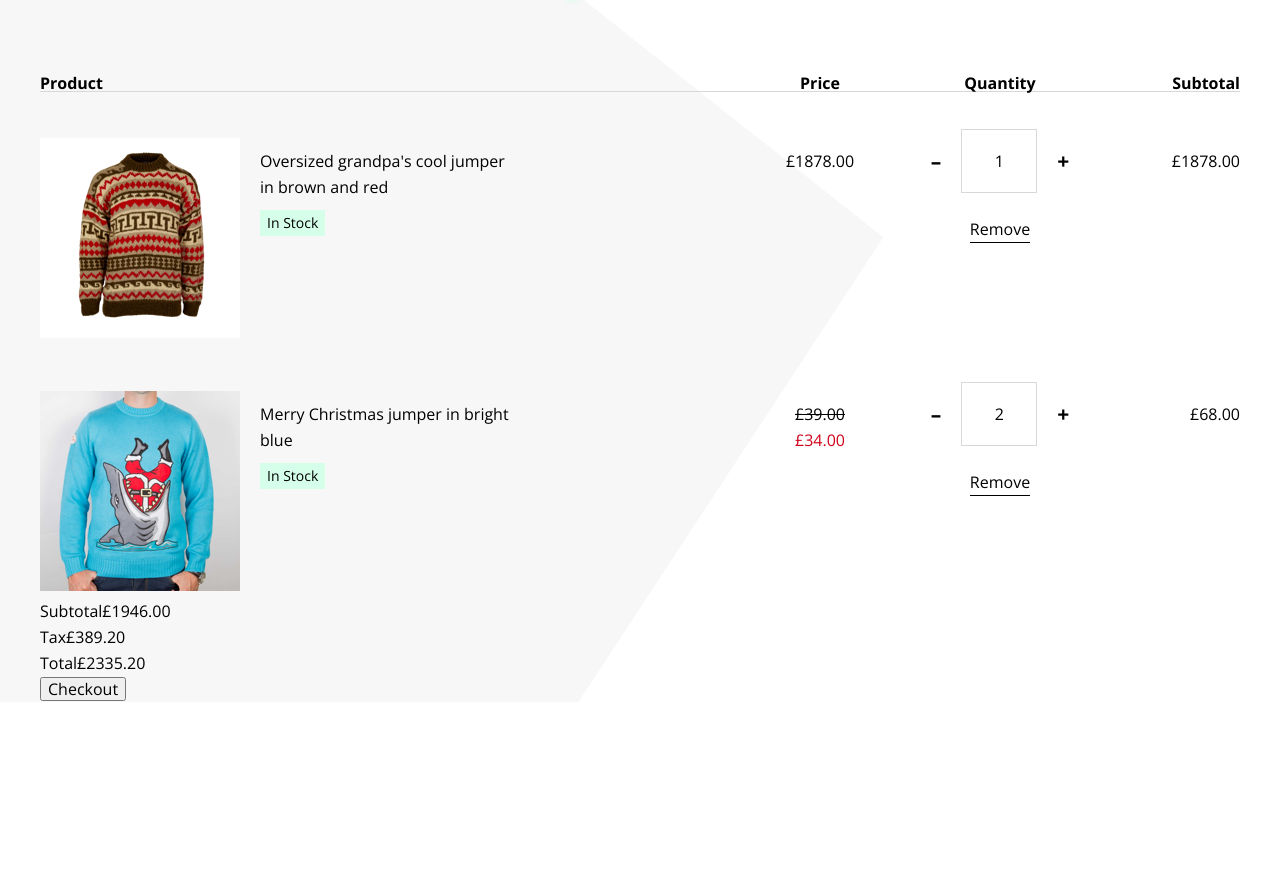
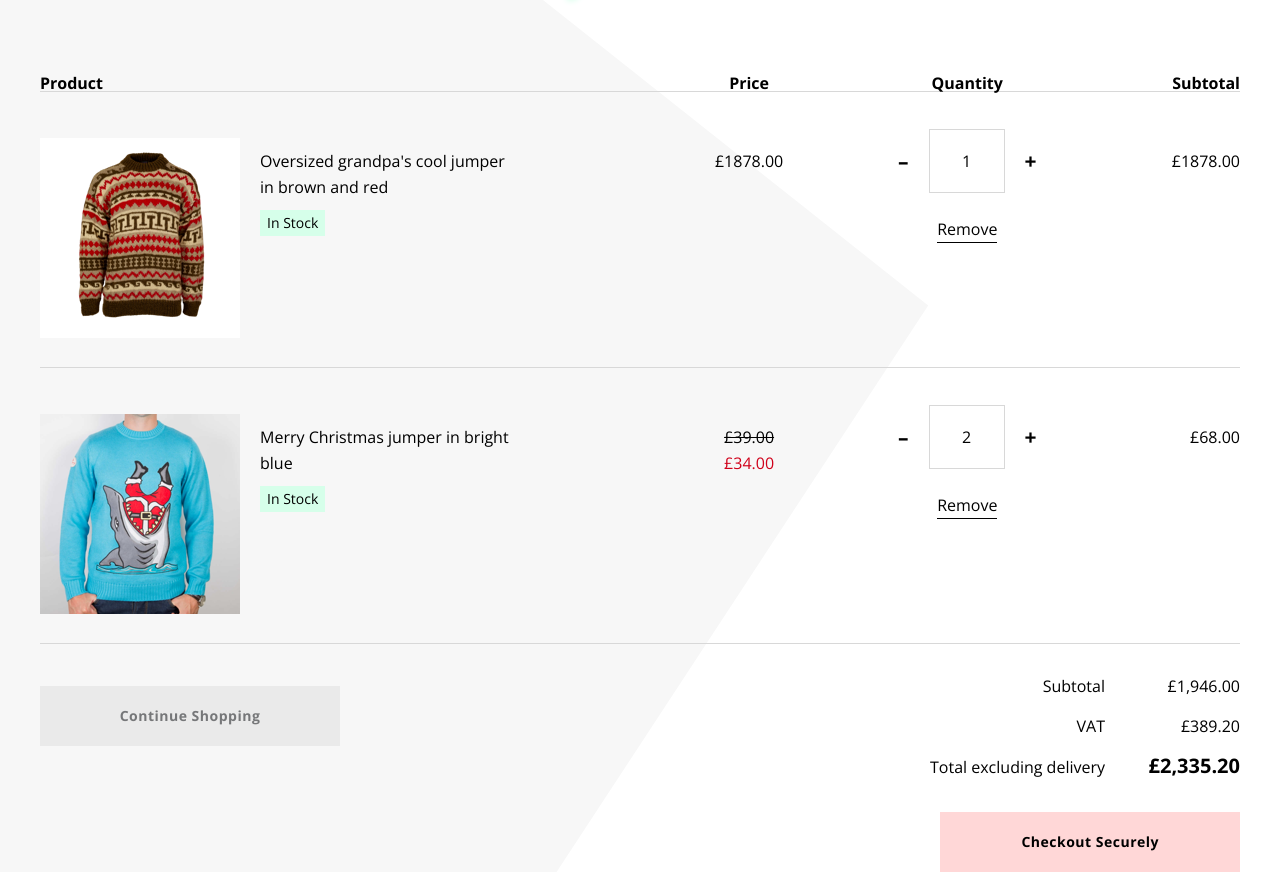
Before and after one commit to BenCrook/basket-page, a React (Create React App) app: page / in a window 1280 px wide. Shown: the part 308-1180 px from the top of the page. Before the commit the page ends 1010 px from the top, so only its background shows below. Built offline with nearby package versions, Linux system fonts and the light colour scheme.

Commit message:
* General styling

```diff
--- a/src/App.tsx
+++ b/src/App.tsx
@@ -1,9 +1,10 @@
-import React, { useState } from 'react';
+import React, {useState} from 'react';
 import ProductGrid from './components/product-grid/ProductGrid';
 import ProgressSteps from './components/progress-steps/ProgressSteps';
-import { initialBasket } from './data';
+import {initialBasket} from './data';
 import Totals from './components/totals/Totals';
-import { BasketContentsInterface } from './types';
+import {BasketContentsInterface} from './types';
+import styles from './app.module.css';
 
 const successfulCheckout = (basket: BasketContentsInterface[]) => {
     console.log(basket);
@@ -17,17 +18,26 @@ const App = () => {
     const emptyBasket = <div>Your basket is empty.</div>;
     const populatedBasket = (
         <>
-            <ProductGrid basket={basket} updateBasket={updateBasket} />
-            <Totals basket={basket} />
-            <button disabled={!basket.length} onClick={() => successfulCheckout(basket)}>Checkout</button>
+            <ProductGrid basket={basket} updateBasket={updateBasket}/>
+            <div>
+                <button className={styles.continue}>Continue Shopping</button>
+                <span className={styles.totals}>
+                    <Totals basket={basket}/>
+                    <button className="primary large"
+                            disabled={!basket.length}
+                            onClick={() => successfulCheckout(basket)}>
+                        Checkout Securely
+                    </button>
+                </span>
+            </div>
         </>
     );
 
     return (
         <div className="container">
-            <ProgressSteps />
+            <ProgressSteps/>
             <h1 className="page-title">My Basket</h1>
-            {basketIsPopulated ?  populatedBasket: emptyBasket}
+            {basketIsPopulated ? populatedBasket : emptyBasket}
         </div>
     )
 };
--- /dev/null
+++ b/src/app.module.css
@@ -0,0 +1,28 @@
+.continue {
+    display: none;
+    float: left;
+    margin-top: 20px;
+}
+
+.totals {
+    display: block;
+    margin-top: 22px;
+    text-align: center;
+}
+
+@media (min-width: 768px) {
+    .continue {
+        display: block;
+        min-width: 300px;
+    }
+
+    .totals {
+        text-align: right;
+    }
+
+    .total {
+        display: inline-block;
+        float: right;
+        margin-top: 50px;
+    }
+}
--- a/src/components/product-grid/ProductRow.tsx
+++ b/src/components/product-grid/ProductRow.tsx
@@ -1,8 +1,8 @@
 import React from 'react';
 import Price from '../price/Price';
 import QuantityMessaging from './QuantityMessages';
-import { currencySymbol } from '../../data';
-import { BasketContentsInterface } from '../../types';
+import {currencySymbol} from '../../data';
+import {BasketContentsInterface} from '../../types';
 import styles from './product-row.module.css';
 
 interface PropsInterface {
@@ -20,6 +20,19 @@ const ProductRow = (props: PropsInterface) => {
     const product = props.product;
     const productPrice = product.specialPrice ? product.specialPrice : product.price;
 
+    const QuantityEditor = () => {
+        return (
+            <>
+                <div className={styles.quantityWrapper}>
+                    <span className={styles.quantityIcon} onClick={() => props.updateQty('DECREMENT', product)}>–</span>
+                    <input className={styles.quantityInput} type="text" value={product.qtyInBag} readOnly/>
+                    <span className={styles.quantityIcon} onClick={() => props.updateQty('INCREMENT', product)}>+</span>
+                </div>
+                <div className={styles.remove} onClick={() => props.removeItem(product.sku)}>Remove</div>
+            </>
+        )
+    };
+
     return (
         <div className={styles.row}>
             <div className={`${styles.column} ${styles.product}`}>
@@ -28,7 +41,13 @@ const ProductRow = (props: PropsInterface) => {
                 </div>
                 <div>
                     <div className={styles.name}>{product.name}</div>
+                    <div className={styles.mobilePrice}>
+                        <Price price={product.price} specialPrice={product.specialPrice}/>
+                    </div>
                     <div className={styles.inStock}>{product.qty ? 'In Stock' : 'Out of stock'}</div>
+                </div>
+                <div className={styles.mobileQuantity}>
+                    <QuantityEditor/>
                 </div>
             </div>
 
@@ -37,12 +56,7 @@ const ProductRow = (props: PropsInterface) => {
             </div>
 
             <div className={`${styles.column} ${styles.quantity}`}>
-                <div className={styles.quantityWrapper}>
-                    <span className={styles.quantityIcon} onClick={() => props.updateQty('DECREMENT', product)}>–</span>
-                    <input className={styles.quantityInput} type="text" value={product.qtyInBag} readOnly />
-                    <span className={styles.quantityIcon} onClick={() => props.updateQty('INCREMENT', product)}>+</span>
-                </div>
-                <div className={styles.remove} onClick={() => props.removeItem(product.sku)}>Remove</div>
+                <QuantityEditor/>
                 <QuantityMessaging qtyInBag={product.qtyInBag} max={product.max}/>
             </div>
 
--- a/src/components/product-grid/product-grid.module.css
+++ b/src/components/product-grid/product-grid.module.css
@@ -1,6 +1,6 @@
 .header {
     border-bottom: 1px solid var(--color-light-gray);
-    display: flex;
+    display: none;
     font-weight: bold;
     line-height: 1;
 }
@@ -19,10 +19,16 @@
 }
 
 .quantity {
-    width: 20%;
+    width: 30%;
 }
 
 .subtotal {
     text-align: right;
     width: 10%;
 }
+
+@media (min-width: 900px) {
+    .header {
+        display: flex;
+    }
+}
--- a/src/components/product-grid/product-row.module.css
+++ b/src/components/product-grid/product-row.module.css
@@ -1,18 +1,53 @@
 .row {
-    display: flex;
+    border-bottom: 1px solid var(--color-light-gray);
+    padding-bottom: 22px;
 }
 
 .column {
-    padding-top: 56px;
+    padding-top: 30px;
 }
 
 .product {
-    display: flex;
-    width: 60%;
+    text-align: center;
+    width: 100%;
+}
+
+.price {
+    display: none;
+    width: 10%;
+}
+
+.quantity {
+    display: none;
+    padding-top: 15px;
+    text-align: center;
+    width: 100%;
+}
+
+.mobileQuantity {
+    padding-top: 15px;
+    text-align: center;
+}
+
+.subtotal {
+    display: none;
+    text-align: right;
+    width: 10%;
+}
+
+.image {
+    margin: 0 auto;
+    min-width: 200px;
+    width: 200px;
+}
+
+.mobilePrice {
+    font-weight: bold;
+    padding-top: 5px;
 }
 
 .name {
-    max-width: 250px;
+    padding-right: 10px;
 }
 
 .inStock {
@@ -29,25 +64,6 @@
     text-align: center;
 }
 
-.price {
-    width: 10%;
-}
-
-.quantity {
-    padding-top: 37px;
-    text-align: center;
-    width: 20%;
-}
-
-.subtotal {
-    text-align: right;
-    width: 10%;
-}
-
-.image {
-    margin: -10px 20px 0 0;
-}
-
 .quantityWrapper {
     align-items: center;
     display: flex;
@@ -57,10 +73,10 @@
 .quantityInput {
     border: 1px solid var(--color-light-gray);
     display: block;
-    height: 60px;
+    height: 40px;
     margin: 0 3px;
     text-align: center;
-    width: 70px;
+    width: 40px;
 }
 
 .quantityIcon {
@@ -74,5 +90,73 @@
     border-bottom: 1px solid var(--color-black);
     cursor: pointer;
     display: inline-block;
-    margin-top: 23px;
+    margin-top: 10px;
 }
+
+@media (min-width: 630px) {
+    .row {
+        display: flex;
+    }
+
+    .product {
+        display: flex;
+        text-align: left;
+    }
+
+    .name {
+        max-width: 250px;
+    }
+
+    .image {
+        margin: 0 20px 0 0;
+    }
+
+    .quantity {
+        display: block;
+        padding-top: 30px;
+        width: 30%;
+    }
+
+    .mobileQuantity {
+        display: none;
+    }
+
+    .quantityInput {
+        height: 60px;
+        width: 70px;
+    }
+
+    .remove {
+        margin-top: 23px;
+    }
+}
+
+@media (min-width: 900px) {
+    .column {
+        padding-top: 56px;
+    }
+
+    .product {
+        width: 60%;
+    }
+
+    .price {
+        display: block;
+    }
+
+    .quantity {
+        padding-top: 37px;
+    }
+
+    .subtotal {
+        display: block;
+    }
+
+    .image {
+        margin-top: -10px;
+    }
+
+    .mobilePrice {
+        display: none;
+    }
+}
--- a/src/components/totals/Totals.tsx
+++ b/src/components/totals/Totals.tsx
@@ -1,10 +1,19 @@
 import React from 'react';
 import { BasketContentsInterface } from '../../types';
 import { currencySymbol, taxRate } from '../../data';
+import styles from './totals.module.css';
 
 interface PropsInterface {
     basket: BasketContentsInterface[]
 }
+
+/**
+ * Transform a number to use the local formatting system e.g 1000 -> 1,000.
+ * @param numberToTransform
+ */
+const transformNumberForLocale = (numberToTransform: number) => {
+    return numberToTransform.toLocaleString(undefined, { minimumFractionDigits: 2 })
+};
 
 /**
  * Responsible for rendering totals, displays subtotal, tax, and grand total.
@@ -19,22 +28,22 @@ const Totals = (props: PropsInterface) => {
         subtotal = subtotal + (productPrice * product.qtyInBag);
     });
 
-    const tax = (subtotal * taxRate);
-    const total = (subtotal + tax);
+    const tax = subtotal * taxRate;
+    const total = subtotal + tax;
 
     return (
-        <div>
-            <div>
+        <div className={styles.totals}>
+            <div className={`${styles.row} ${styles.subtotal}`}>
                 <span>Subtotal</span>
-                <span>{currencySymbol + subtotal.toFixed(2)}</span>
+                <span>{currencySymbol + transformNumberForLocale(subtotal)}</span>
             </div>
-            <div>
-                <span>Tax</span>
-                <span>{currencySymbol + tax.toFixed(2)}</span>
+            <div className={`${styles.row} ${styles.vat}`}>
+                <span>VAT</span>
+                <span>{currencySymbol + transformNumberForLocale(tax)}</span>
             </div>
-            <div>
-                <span>Total</span>
-                <span>{currencySymbol + total.toFixed(2)}</span>
+            <div className={styles.row}>
+                <span>Total excluding delivery</span>
+                <span className={styles.total}>{currencySymbol + transformNumberForLocale(total)}</span>
             </div>
         </div>
     )
--- /dev/null
+++ b/src/components/totals/totals.module.css
@@ -0,0 +1,44 @@
+.totals {
+    margin-bottom: 25px;
+}
+
+.row {
+    padding: 7px 0;
+}
+
+.row {
+    text-align: center;
+}
+
+.row span {
+    display: inline-block;
+}
+
+.row span:first-child {
+    text-align: right;
+}
+
+.row span:last-child {
+    width: 135px;
+}
+
+.subtotal,
+.vat {
+    display: none;
+}
+
+.total {
+    font-size: 20px;
+    font-weight: 800;
+}
+
+@media (min-width: 768px) {
+    .row {
+        text-align: right;
+    }
+
+    .subtotal,
+    .vat {
+        display: block;
+    }
+}
--- a/src/global-styling/global.css
+++ b/src/global-styling/global.css
@@ -1,10 +1,14 @@
 body {
-    background: var(--color-white) url('../images/layout/bg.svg') no-repeat -140px 0;
-    background-size: 80%;
+    background: var(--color-white) url('../images/layout/bg.svg') no-repeat -223px 0;
+    background-size: 90%;
     color: var(--color-black);
     font-family: var(--font-family-default);
     font-size: 16px;
     line-height: 26px;
+}
+
+img {
+    max-width: 100%;
 }
 
 .page-title {
@@ -12,13 +16,66 @@ body {
     font-size: 48px;
     font-style: italic;
     font-weight: 800;
-    margin-bottom: 105px;
-    margin-top: 66px;
+    margin: 50px auto 70px;
+    max-width: 300px;
     text-align: center;
     transform: rotate(-8deg);
+}
+
+@media (min-width: 900px) {
+    .page-title {
+        margin: 66px auto 105px;
+    }
 }
 
 .container {
     max-width: var(--max-container-width);
     margin: 0 auto;
+    padding: 0 20px 20px;
 }
+
+@media (min-width: 1250px) {
+    .container {
+        padding: 0;
+    }
+}
+
+button {
+    background: var(--color-lighter-gray);
+    border: 0;
+    cursor: pointer;
+    color: var(--color-dark-gray);
+    display: inline-block;
+    font-size: 14px;
+    font-weight: bold;
+    letter-spacing: 0.5px;
+    padding: 22px 40px;
+}
+
+button.large {
+    padding: 22px 30px;
+    max-width: 100%;
+    width: 100%;
+}
+
+button:disabled,
+button.disabled {
+    cursor: not-allowed;
+}
+
+button.primary {
+    background: var(--color-pink);
+    color: var(--color-black);
+    transition: background-color var(--default-transition-time) var(--default-transition-mode);
+}
+
+button.primary:hover {
+    background: var(--color-blue);
+}
+
+@media (min-width: 480px) {
+    button.large {
+        padding: 22px 81px;
+        width: auto;
+    }
+}
--- a/src/global-styling/variables.css
+++ b/src/global-styling/variables.css
@@ -1,17 +1,25 @@
 :root {
     /* Black -> white shites*/
     --color-black: #000;
+    --color-dark-gray: #767779;
     --color-gray: #B7B8BE;
     --color-light-gray: #D8D8D8;
+    --color-lighter-gray: #EAEAEA;
     --color-white: #fff;
 
     /* Colours */
     --color-green: #D6FFEA;
     --color-red: #D0021B;
+    --color-pink: #FFD7D7;
+    --color-blue: #ADE1F3;
 
     /* Layout */
     --max-container-width: 1200px;
 
     /* Fonts */
     --font-family-default: 'Open Sans', sans-serif;
+
+    /* Animations */
+    --default-transition-time: 0.2s;
+    --default-transition-mode: ease-in;
 }
```
Also changed, not shown: src/components/progress-steps/progress-steps.module.css (+10 -2 lines).
